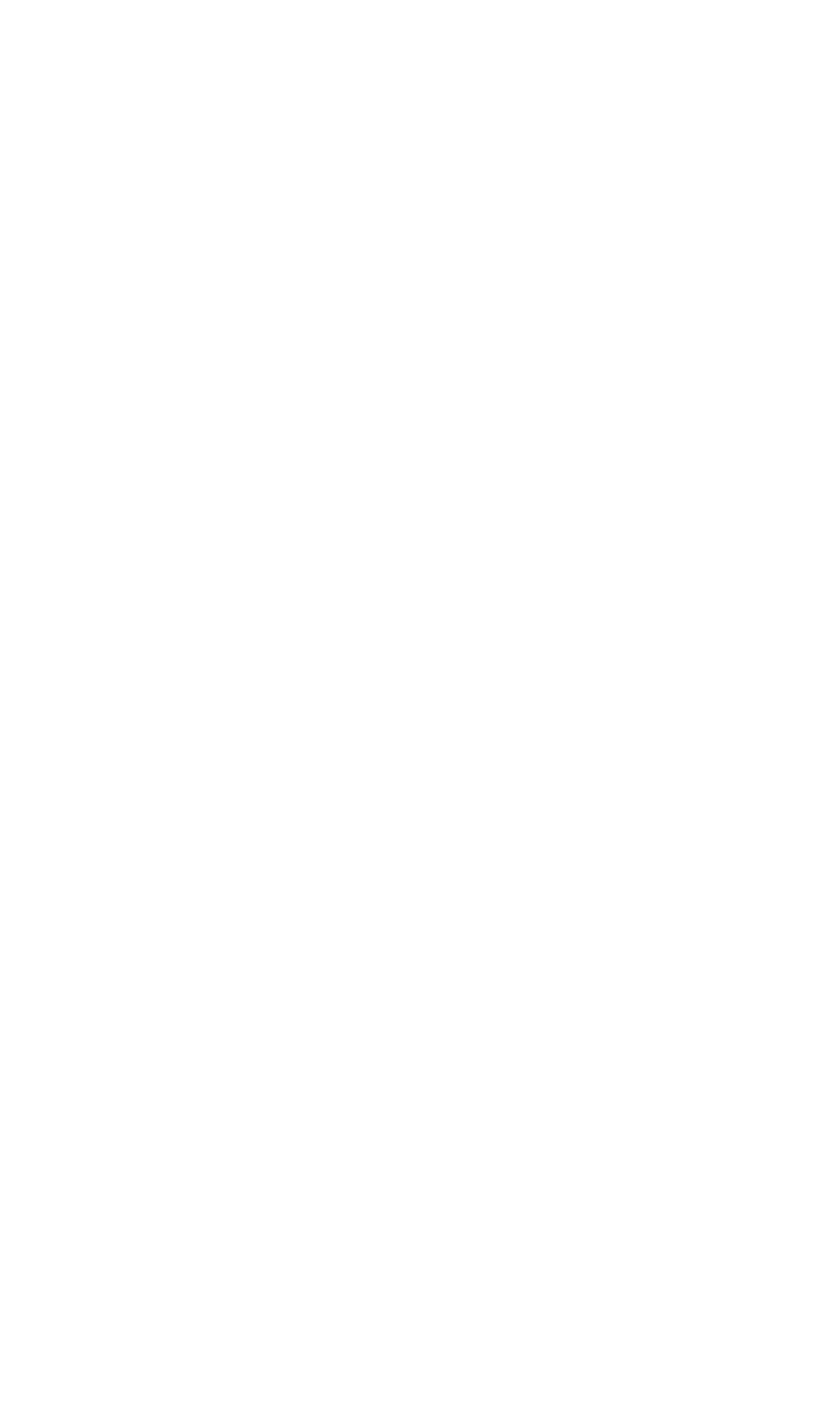
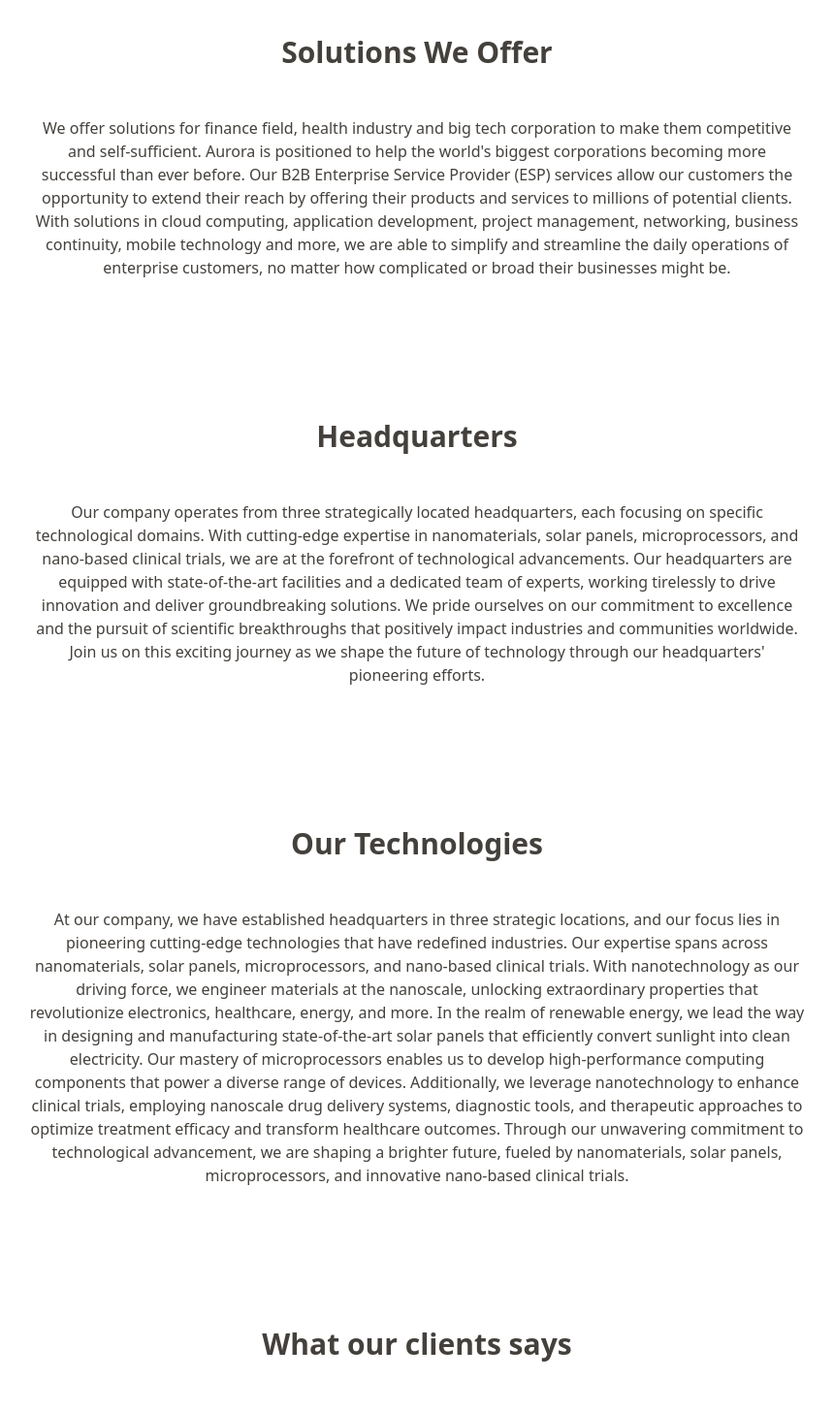
Before and after one commit to VFchristoff/BusinessPage, a React (Create React App) app in the folder website-aurora/: page / in a window 1280 px wide. Shown: the part 860-2316 px from the top of the page at 97% size, without its empty margins (210-1070 px from the left). Before the commit the page ends 800 px from the top, so only its background shows below. Built offline with nearby package versions, Linux system fonts and the light colour scheme.

Commit message:
About.js component reusable title and description in App.js

```diff
--- a/website-aurora/src/App.js
+++ b/website-aurora/src/App.js
@@ -1,16 +1,29 @@
 // src/App.js
+
 import React from 'react';
 import Homepage from './components/Homepage';
+import About from './components/About';
 
 const App = () => {
   return (
       <div>
         <Homepage />
-        {/*<Skills />*/}
-        {/*<Experience />*/}
-        {/*<Projects />*/}
-        {/*<Contact />*/}
-        {/*<Footer />*/}
+          <About
+              title="Solutions We Offer"
+              description="We offer solutions for finance field, health industry and big tech corporation to make them competitive and self-sufficient. Aurora is positioned to help the world's biggest corporations becoming more successful than ever before. Our B2B Enterprise Service Provider (ESP) services allow our customers the opportunity to extend their reach by offering their products and services to millions of potential clients. With solutions in cloud computing, application development, project management, networking, business continuity, mobile technology and more, we are able to simplify and streamline the daily operations of enterprise customers, no matter how complicated or broad their businesses might be."
+          />
+          <About
+              title="Headquarters"
+              description="Our company operates from three strategically located headquarters, each focusing on specific technological domains. With cutting-edge expertise in nanomaterials, solar panels, microprocessors, and nano-based clinical trials, we are at the forefront of technological advancements. Our headquarters are equipped with state-of-the-art facilities and a dedicated team of experts, working tirelessly to drive innovation and deliver groundbreaking solutions. We pride ourselves on our commitment to excellence and the pursuit of scientific breakthroughs that positively impact industries and communities worldwide. Join us on this exciting journey as we shape the future of technology through our headquarters' pioneering efforts."
+          />
+          <About
+              title="Our Technologies"
+              description="At our company, we have established headquarters in three strategic locations, and our focus lies in pioneering cutting-edge technologies that have redefined industries. Our expertise spans across nanomaterials, solar panels, microprocessors, and nano-based clinical trials. With nanotechnology as our driving force, we engineer materials at the nanoscale, unlocking extraordinary properties that revolutionize electronics, healthcare, energy, and more. In the realm of renewable energy, we lead the way in designing and manufacturing state-of-the-art solar panels that efficiently convert sunlight into clean electricity. Our mastery of microprocessors enables us to develop high-performance computing components that power a diverse range of devices. Additionally, we leverage nanotechnology to enhance clinical trials, employing nanoscale drug delivery systems, diagnostic tools, and therapeutic approaches to optimize treatment efficacy and transform healthcare outcomes. Through our unwavering commitment to technological advancement, we are shaping a brighter future, fueled by nanomaterials, solar panels, microprocessors, and innovative nano-based clinical trials."
+          />
+          <About
+              title="What our clients says"
+              description="We work with many companies and not every company uses the standards of quality workmanship and amenities. We only choose those that really strive to meet our requirements. They are our highest quality."
+          />
       </div>
   );
 };
--- /dev/null
+++ b/website-aurora/src/components/About.js
@@ -0,0 +1,14 @@
+// About.js
+
+import React from 'react';
+
+const About = ({ title, description }) => {
+    return (
+        <div className="flex flex-col items-center justify-center px-12 py-12 sm:px-16 md:px-20 lg:px-40 xl:px-60 2xl:px-80">
+            <h2 className="font-heebo-sans text-3xl font-bold text-stone-700 py-12">{title}</h2>
+            <p className="font-heebo-sans text-stone-700 text-center">{description}</p>
+        </div>
+    );
+};
+
+export default About;
```
